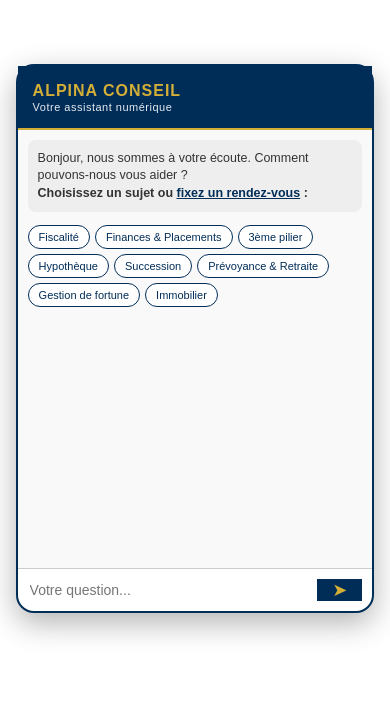
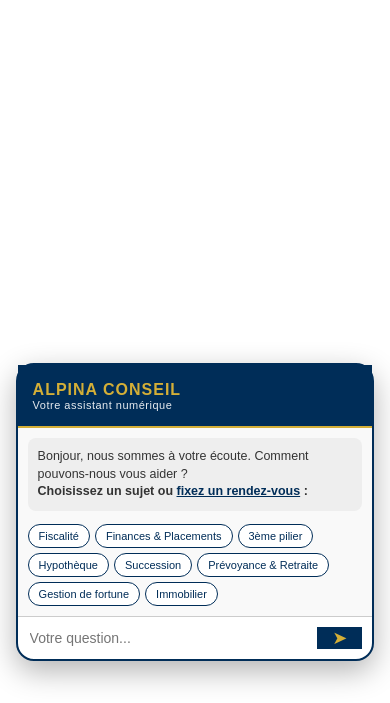
Before and after one commit to Sacha999999999/alpina-bot, a website: page index.html in a window 390 px wide. Shown: the part 141-844 px from the top of the page. Drawn offline with Linux system fonts and the light colour scheme.

Commit message:
Update index.html

```diff
--- a/index.html
+++ b/index.html
@@ -24,7 +24,6 @@ html, body {
 /* ===== CHATBOX (desktop inchangé) ===== */
 #alp-chat-box {
   width:100%;
-  height:100%;
   display:flex;
   flex-direction:column;
   border:2px solid #002D58;
@@ -32,6 +31,7 @@ html, body {
   box-shadow:0 10px 30px rgba(0,0,0,0.3);
   background:#fff;
   box-sizing:border-box;
+  max-height:100%;
 }
 #alp-header {
   background:#002D58;
@@ -55,7 +55,7 @@ html, body {
 .ai-msg { background:#fff; padding:10px; border-radius:12px 12px 12px 0; align-self:flex-start; border-left:3px solid #D4AF37; max-width:80%; box-shadow:0 2px 5px rgba(0,0,0,0.05); margin-bottom:5px; line-height:1.4; color:#333; }
 .loader { background:#f0f0f0; padding:10px; border-radius:12px 12px 12px 0; align-self:flex-start; font-style:italic; color:#666; font-size:12px; border-left:3px solid #D4AF37; margin-bottom:5px; }
 
-/* ===== MOBILE STABLE ===== */
+/* ===== MOBILE ADAPTÉ ===== */
 @media (max-width: 768px) {
   #alp-chat-box {
     position:fixed !important;
@@ -63,8 +63,9 @@ html, body {
     right:auto !important;
     width:92% !important;
     max-width:92% !important;
-    height:65vh !important;
-    bottom:90px !important;
+    height: auto !important;      /* hauteur automatique selon viewport */
+    max-height: 85vh !important;   /* ne dépasse pas 85% de l'écran */
+    bottom:5vh !important;         /* toujours visible même clavier ouvert */
     border-radius:18px;
   }
 }
```
